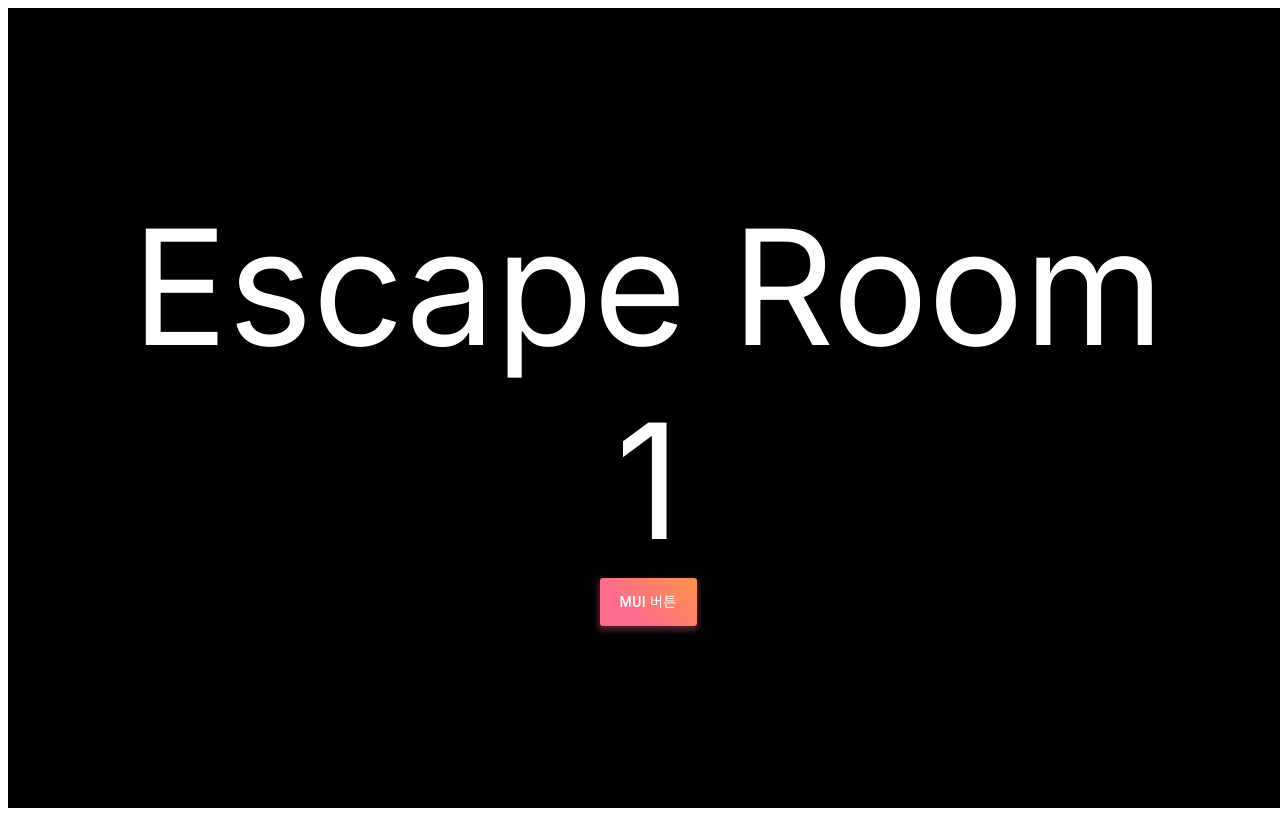
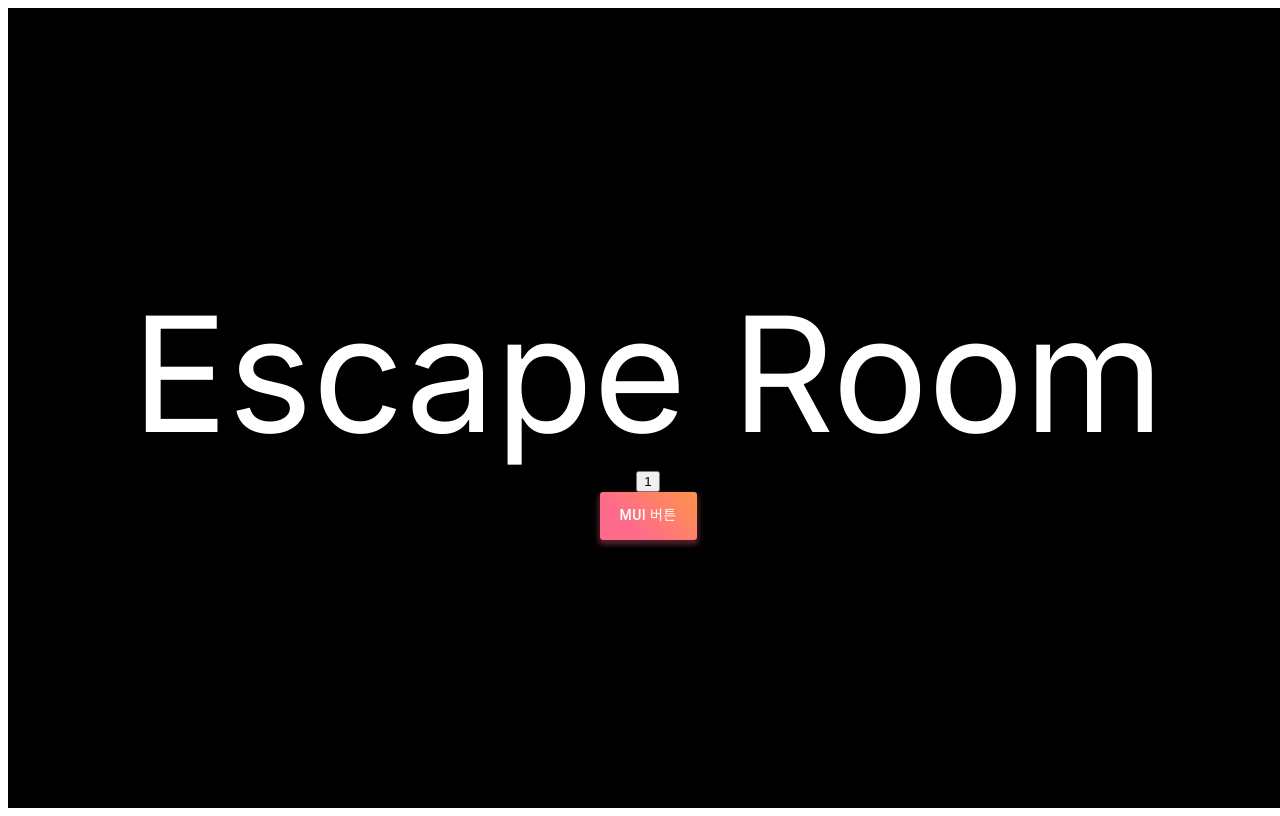
Before and after one commit to Nexters/NextRoom-fe, a Next.js app: page / in a window 1280 px wide. Built offline with nearby package versions, Linux system fonts and the light colour scheme.

Commit message:
refector: apply lint

```diff
--- a/app/components/Login/Login.tsx
+++ b/app/components/Login/Login.tsx
@@ -10,12 +10,12 @@ interface FormValues {
   adminCode: string;
 }
 
-const Login = () => {
+function Login() {
   const { register, handleSubmit } = useForm<FormValues>();
 
   const onSubmit: SubmitHandler<FormValues> = (data) => {
     console.log(data);
-    //TODO: connect login api
+    // TODO: connect login api
   };
   const formProps = {
     component: "form",
@@ -37,6 +37,6 @@ const Login = () => {
   };
 
   return <LoginView {...LoginViewProps} />;
-};
+}
 
 export default Login;
--- a/app/components/Login/LoginView.tsx
+++ b/app/components/Login/LoginView.tsx
@@ -1,14 +1,14 @@
 import React from "react";
-import * as S from "./LoginView.styled";
 import { Box, TextField } from "@mui/material";
 import { LOGIN_TITLE } from "@/consts/login";
+import * as S from "./LoginView.styled";
 
 type Props = {
   formProps: Record<string, any>;
   textFieldProps: Record<string, any>;
 };
 
-const LoginView = (props: Props) => {
+function LoginView(props: Props) {
   const { formProps, textFieldProps } = props;
 
   return (
@@ -19,6 +19,6 @@ const LoginView = (props: Props) => {
       </Box>
     </S.Wrapper>
   );
-};
+}
 
 export default LoginView;
--- a/app/consts/common.ts
+++ b/app/consts/common.ts
@@ -1,3 +1,4 @@
 const INPUT_MSG = "입력해 주세요";
 
+// eslint-disable-next-line import/prefer-default-export
 export { INPUT_MSG };
--- a/app/lib/reactQueryProvider.tsx
+++ b/app/lib/reactQueryProvider.tsx
@@ -1,10 +1,6 @@
 "use client";
 
-import {
-  QueryClient,
-  QueryClientProvider,
-  Hydrate,
-} from "@tanstack/react-query";
+import { QueryClient, QueryClientProvider } from "@tanstack/react-query";
 import { ReactQueryDevtools } from "@tanstack/react-query-devtools";
 import { PropsWithChildren, useState } from "react";
 
--- a/app/lib/registry.tsx
+++ b/app/lib/registry.tsx
@@ -17,9 +17,11 @@ export default function StyledComponentsRegistry({
   useServerInsertedHTML(() => {
     const styles = styledComponentsStyleSheet.getStyleElement();
     styledComponentsStyleSheet.instance.clearTag();
+    // eslint-disable-next-line react/jsx-no-useless-fragment
     return <>{styles}</>;
   });
 
+  // eslint-disable-next-line react/jsx-no-useless-fragment
   if (typeof window !== "undefined") return <>{children}</>;
 
   return (
--- a/app/login/page.tsx
+++ b/app/login/page.tsx
@@ -3,10 +3,8 @@
 import React from "react";
 import Login from "@/components/Login/Login";
 
-type Props = {};
-
-const LoginPage = (props: Props) => {
+function LoginPage() {
   return <Login />;
-};
+}
 
 export default LoginPage;
--- a/app/page.tsx
+++ b/app/page.tsx
@@ -1,31 +1,11 @@
 "use client";
 
+import { useEffect, useState } from "react";
 import styled from "styled-components";
-
-import { useHintState } from "./components/atoms/hints.atom";
 import Button from "@mui/material/Button";
 import { StyledEngineProvider } from "@mui/styled-engine";
-
-export default function Home() {
-  const [hintState, setHintState] = useHintState();
-
-  const addUsedHintState = () => setHintState(hintState + 1);
-
-  return (
-    <div>
-      <Wrapper>
-        <div>Escape Room</div>
-        <div className="hint" onClick={addUsedHintState}>
-          {hintState}
-        </div>
-
-        <StyledEngineProvider injectFirst>
-          <MyButton>MUI 버튼</MyButton>
-        </StyledEngineProvider>
-      </Wrapper>
-    </div>
-  );
-}
+import { useHintState } from "./components/atoms/hints.atom";
+import { MakeHintModal } from "./components/MakeHintModal";
 
 const Wrapper = styled.div`
   display: flex;
@@ -48,3 +28,31 @@ const MyButton = styled(Button)`
   height: 48px;
   padding: 0 20px;
 `;
+
+export default function Home() {
+  const [hintState, setHintState] = useHintState();
+  const [open, setOpen] = useState(false);
+  const handleOpen = () => setOpen(true);
+  const handleClose = () => setOpen(false);
+
+  useEffect(() => {
+    console.log({ open });
+  }, [open]);
+  const addUsedHintState = () => setHintState(hintState + 1);
+
+  return (
+    <div>
+      <Wrapper>
+        <div>Escape Room</div>
+        <button className="hint" type="button" onClick={addUsedHintState}>
+          {hintState}
+        </button>
+
+        <StyledEngineProvider injectFirst>
+          <MyButton onClick={handleOpen}>MUI 버튼</MyButton>
+          <MakeHintModal handleClose={handleClose} open={open} id="id" />
+        </StyledEngineProvider>
+      </Wrapper>
+    </div>
+  );
+}
```
Also changed, not shown: app/test/page.tsx (deleted, +0 -12 lines).
